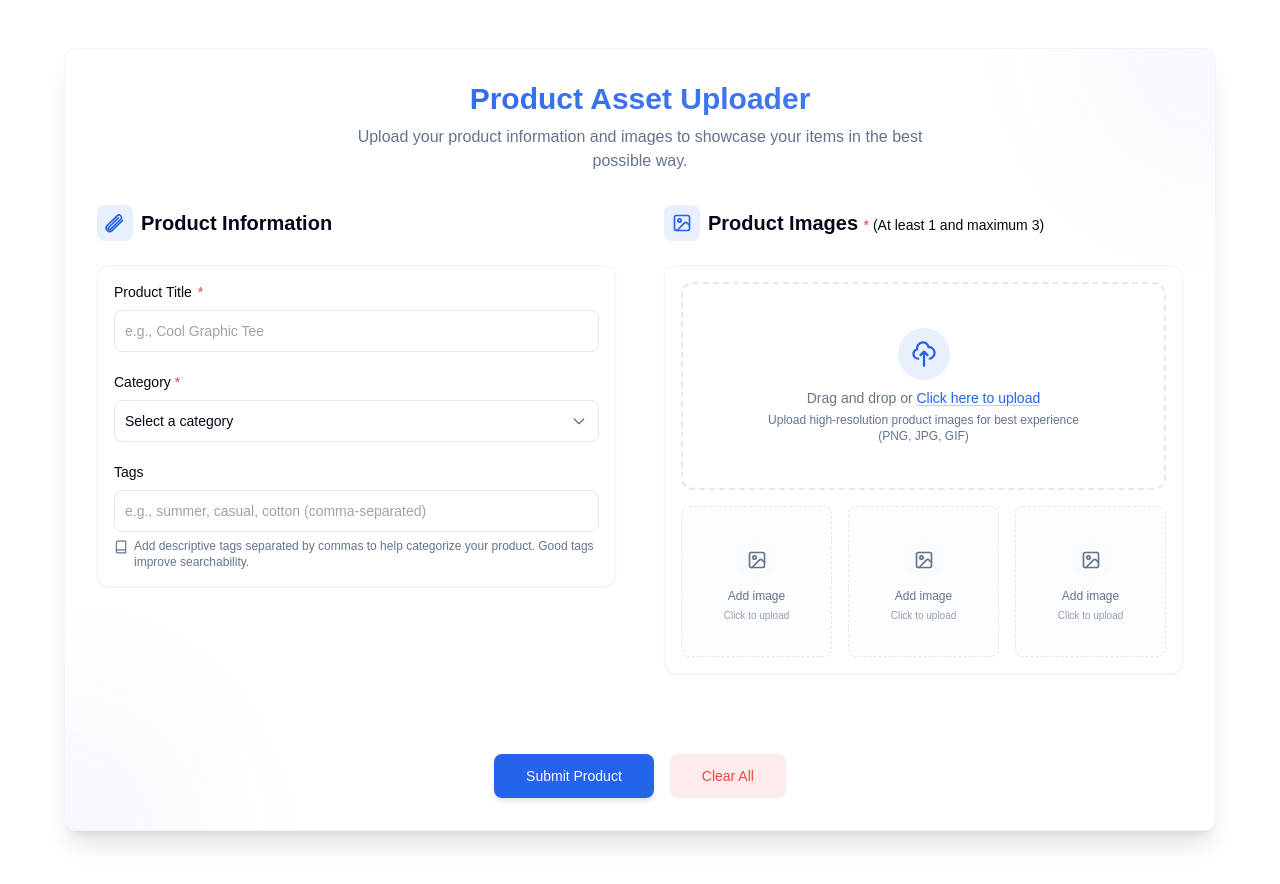
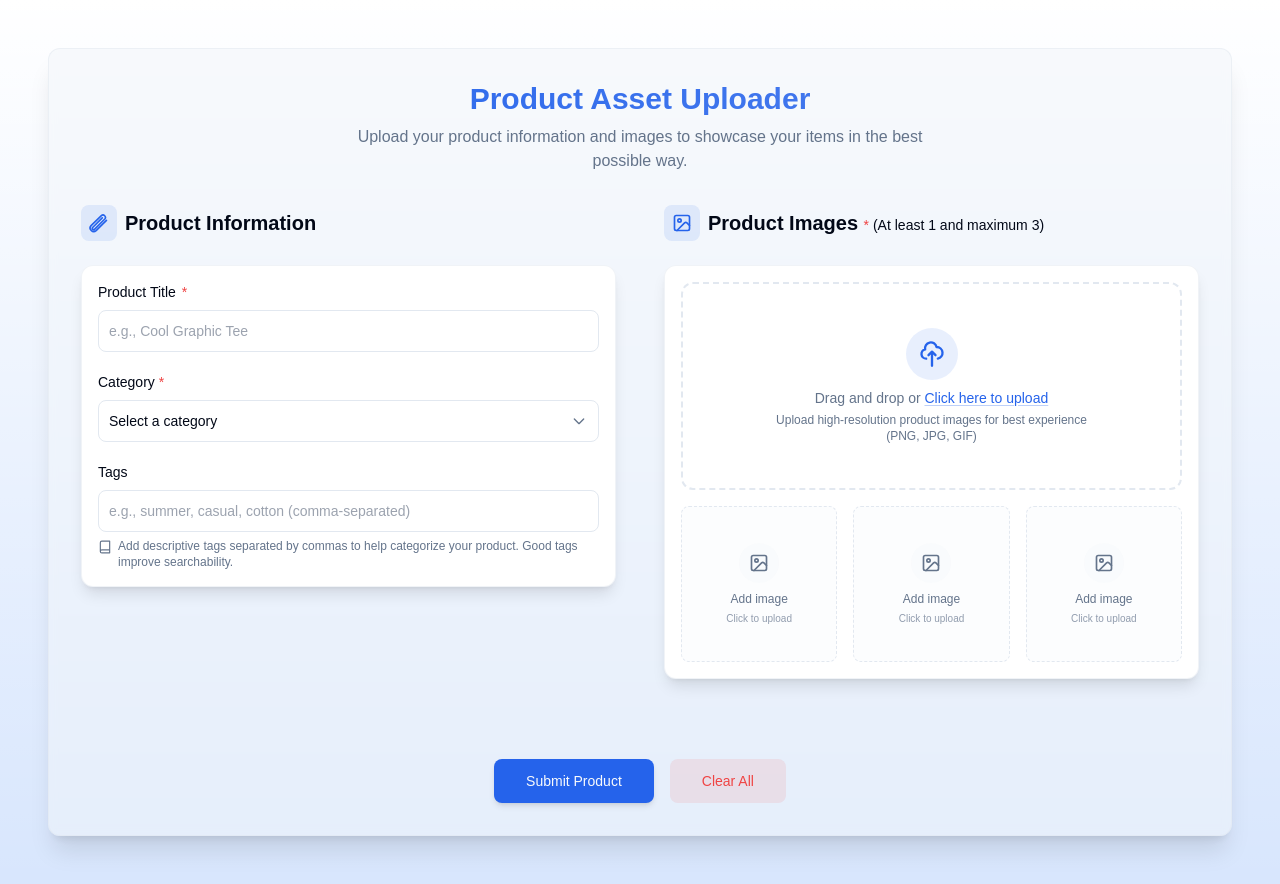
Before and after one commit to AnshSharmaa/Product-Asset-Uploader, a Next.js app: page / in a window 1280 px wide. Built offline with nearby package versions, Linux system fonts and the light colour scheme.

Commit message:
Add validation, ui improvement

```diff
--- a/src/app/page.tsx
+++ b/src/app/page.tsx
@@ -71,9 +71,16 @@ export default function Home() {
   const handleSubmit = (e: React.FormEvent<HTMLFormElement>) => {
     e.preventDefault();
 
+    // Validate form
     if (images.length === 0) {
       handleToast({
         message: "At least one image is required",
+        isError: true,
+      });
+      return;
+    } else if (formData.title.length <= 2 || formData.title.trim() === "") {
+      handleToast({
+        message: "Title must be at least 3 characters long",
         isError: true,
       });
       return;
@@ -104,7 +111,7 @@ export default function Home() {
   }, [isSuccess]);
 
   return (
-    <main className="min-h-screen bg-gradient-to-b from-background to-background/80 p-4 md:p-8 lg:p-12 relative">
+    <main className="min-h-screen bg-gradient-to-b from-background to-background/80 p-4 md:p-8 lg:p-12 bg-blue-500">
       <Toast
         message={toastData.message}
         isError={toastData.isError}
@@ -113,13 +120,11 @@ export default function Home() {
           setToastData({ message: "", isError: false, isOpen: false })
         }
       />
-      <div className="container mx-auto max-w-6xl">
-        <div className="bg-card/80 backdrop-blur-sm text-card-foreground rounded-xl shadow-xl border border-border/50 p-6 md:p-8 overflow-hidden relative">
+      <div className="container mx-auto max-w-7xl ">
+        <div className="bg-card/80 backdrop-blur-sm text-card-foreground rounded-xl shadow-xl border border-border/50 p-6 md:p-8  relative  bg-secondary/50">
           {/* Header with decorative elements */}
-          <div className="absolute top-0 right-0 w-64 h-64 bg-primary/5 rounded-full blur-3xl -mr-32 -mt-32 pointer-events-none"></div>
-          <div className="absolute bottom-0 left-0 w-64 h-64 bg-primary/5 rounded-full blur-3xl -ml-32 -mb-32 pointer-events-none"></div>
 
-          <div className="relative z-10 mb-8">
+          <div className="mb-8">
             <h1 className="text-2xl md:text-3xl font-bold text-center bg-clip-text text-transparent bg-gradient-to-r from-primary to-primary/80">
               Product Asset Uploader
             </h1>
@@ -166,7 +171,7 @@ export default function Home() {
                   Product Information
                 </h2>
               </div>
-              <div className="p-4 bg-card rounded-xl border border-border/50 shadow-sm">
+              <div className="p-4 bg-card rounded-xl border border-border/50 shadow-lg">
                 <ProductForm
                   formData={formData}
                   onFormChange={handleFormChange}
@@ -204,7 +209,7 @@ export default function Home() {
                   </span>
                 </h2>
               </div>
-              <div className="p-4 bg-card rounded-xl border border-border/50 shadow-sm">
+              <div className="p-4 bg-card rounded-xl border border-border/50 shadow-lg">
                 <ImageUploader
                   images={images}
                   onImagesChange={handleImagesChange}
```
